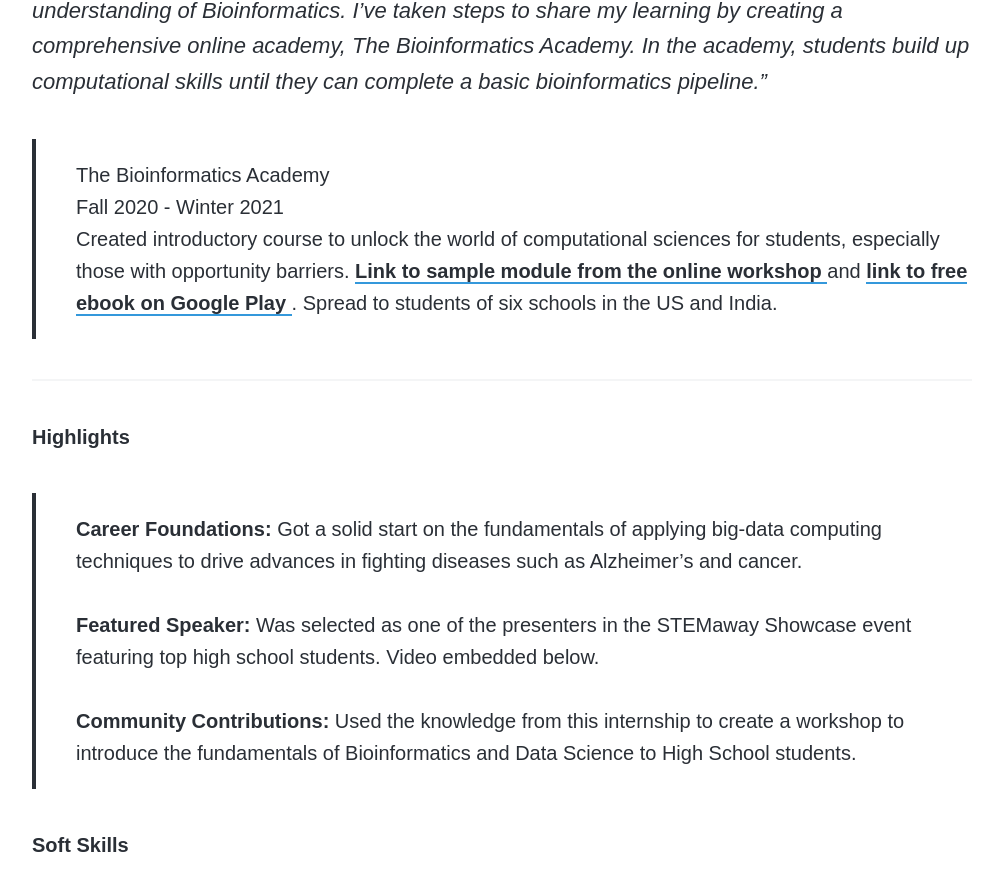
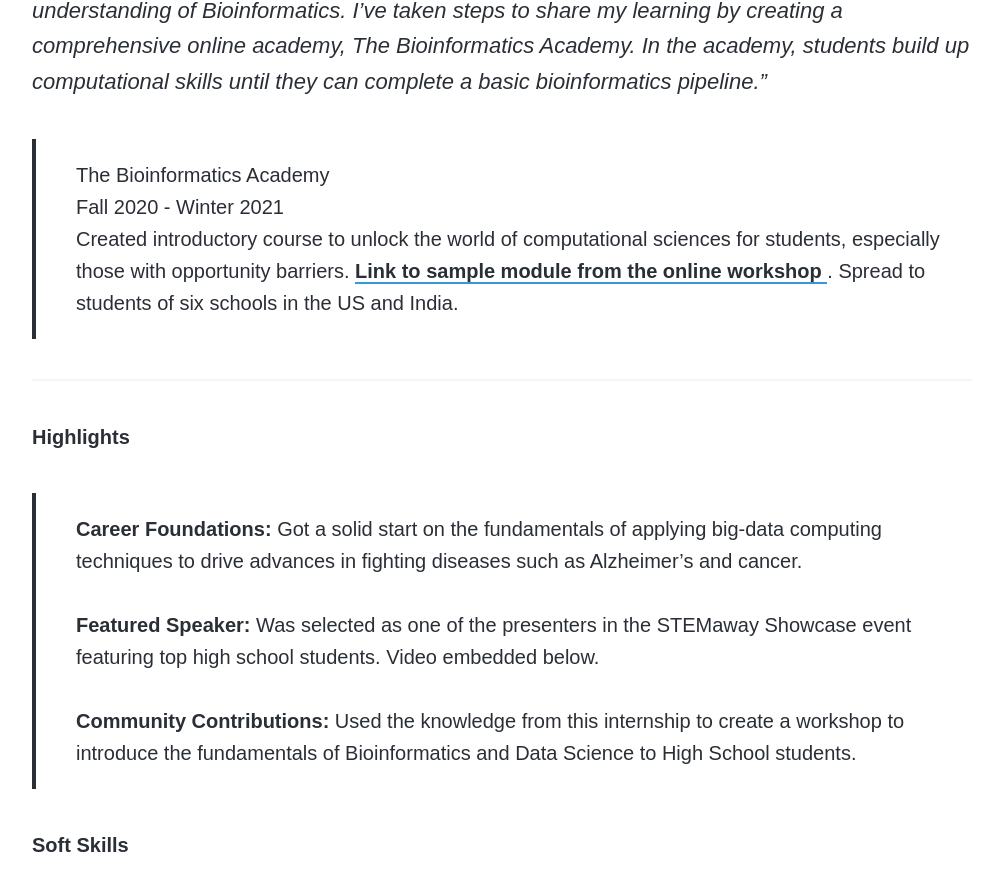
Before and after one commit to disha-22/disha-22.github.io, a Jekyll site: the page built from _projects/bio.md, in a window 1280 px wide and 900 px high, scrolled down 1342 px. Shown: the top 891 px of the window, without its empty margins (138-1138 px from the left). Built offline with Jekyll 4.4.1, drawn with Linux system fonts in a browser that asks for light colours; nearby versions of some CDN libraries; some web fonts are replaced.

Commit message:
Update bio.md

```diff
--- a/_projects/bio.md
+++ b/_projects/bio.md
@@ -14,7 +14,7 @@
 
 > The Bioinformatics Academy
 <br> Fall 2020 - Winter 2021
-<br> Created introductory course to unlock the world of computational sciences for students, especially those with opportunity barriers. <a href="https://beginnerbioinformatics.com/courses/the-pipeline/lessons/top-table-visualizations">Link to sample module from the online workshop </a> and <a href="https://play.google.com/store/books/details/Disha_Chauhan_The_Bioinformatics_Academy?id=9vg8EAAAQBAJ">link to free ebook on Google Play </a>. Spread to students of six schools in the US and India.
+<br> Created introductory course to unlock the world of computational sciences for students, especially those with opportunity barriers. <a href="https://beginnerbioinformatics.com/courses/the-pipeline/lessons/top-table-visualizations">Link to sample module from the online workshop </a>. Spread to students of six schools in the US and India.
 
 <hr>
 
```
